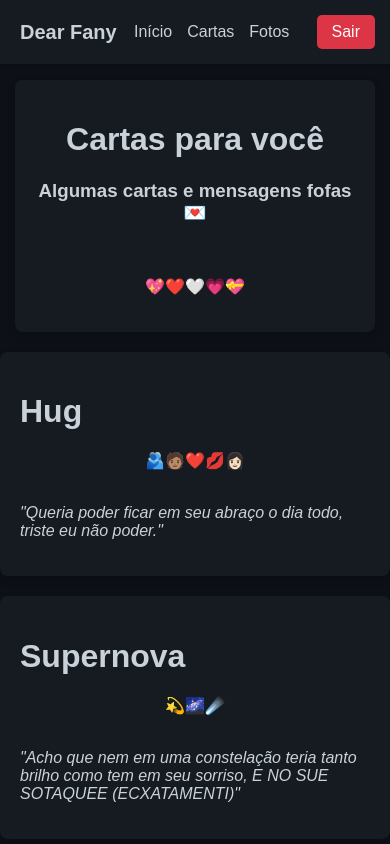
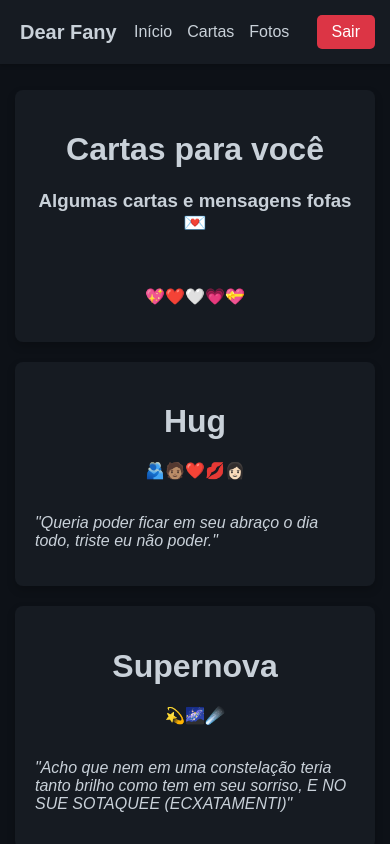
Before and after one commit to Thomas-1610/Fanyy, a website: page Paginas/Cartas.html in a window 390 px wide. Shown: the top 844 px of the page. Drawn offline with Linux system fonts and the light colour scheme; sample sign-in values are in the browser's storage; files whose address does not match are found by name.

Commit message:
cartas alteração nova

```diff
--- a/Paginas/Cartas.html
+++ b/Paginas/Cartas.html
@@ -19,7 +19,7 @@
         </div>
     </nav>
 
-    <div class="content-container">
+    <div class="carta-container-topo">
         <h1>Cartas para você</h1>
         <h3>Algumas cartas e mensagens fofas 💌</h3> <br>
         <p>
--- a/style.css
+++ b/style.css
@@ -356,7 +356,7 @@ img {
 }
 
 
-.carta-container{
+.carta-container, .carta-container-topo {
     margin-top: 20px;
     padding: 20px;
     max-width: 800px;
@@ -365,5 +365,35 @@ img {
     background-color: #161b22;
     border-radius: 8px;
     box-shadow: 0 4px 8px rgba(0, 0, 0, 0.2);
+}
 
+.carta-container h1, .carta-container-topo h1 {
+    display: block;
+    font-size: 2em;
+    margin-block-start: 0.67em;
+    margin-block-end: 0.67em;
+    margin-inline-start: 0px;
+    margin-inline-end: 0px;
+    font-weight: bold;
+    unicode-bidi: isolate;
+    text-align: center; /* Aligns the h1 horizontally */
 }
+@media (max-width: 900px) {
+    .content-container, .carta-container {
+        margin-left: 15px;
+        margin-right: 15px;
+    }
+    .carta-container-topo{
+        margin-left: 15px;
+        margin-right: 15px;
+        margin-top: 90px;
+    }
+}
+
+
+.Pcartas{
+    display: flex;
+        justify-content: center;
+        align-items: center;
+        color: #c9d1d9;
+}
```
